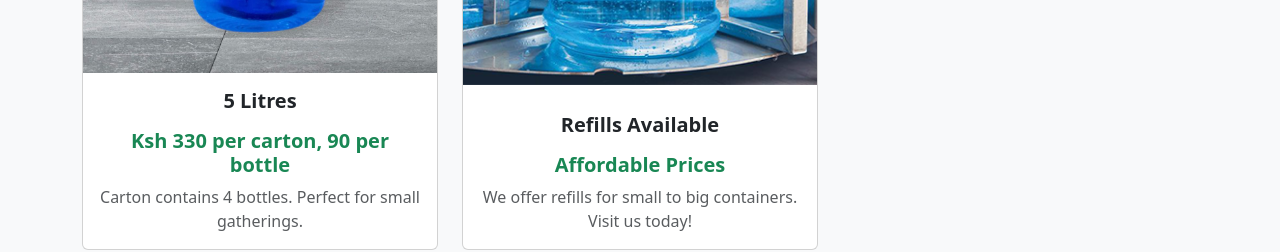
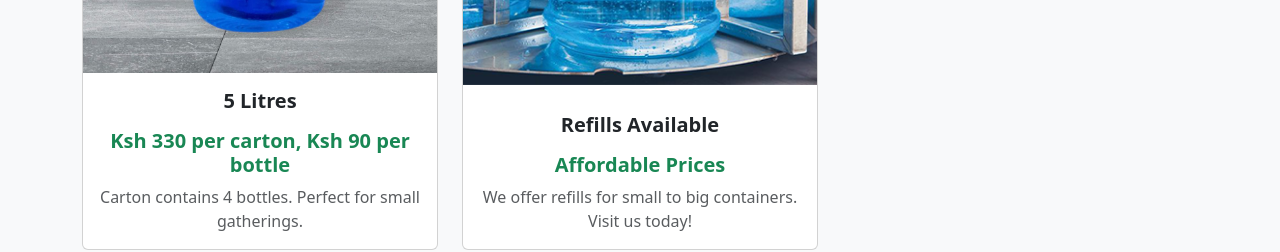
Before and after one commit to Keddy-developer/royalaqua, a React (Create React App) app: page / in a window 1280 px wide. Shown: the part 2480-2732 px from the top of the page. Built offline with nearby package versions, Linux system fonts and the light colour scheme; a web font is replaced by a local one.

Commit message:
Removing some unnecessary lines

```diff
--- a/src/Components/Home.js
+++ b/src/Components/Home.js
@@ -161,7 +161,7 @@ function Home() {
         {
           id: 7,
           size: '5 Litres',
-          price: 'Ksh 330 per carton, 90 per bottle',
+          price: 'Ksh 330 per carton, Ksh 90 per bottle',
           description: 'Carton contains 4 bottles. Perfect for small gatherings.',
           imageUrl: '/5litre.jpeg',
         },
```
